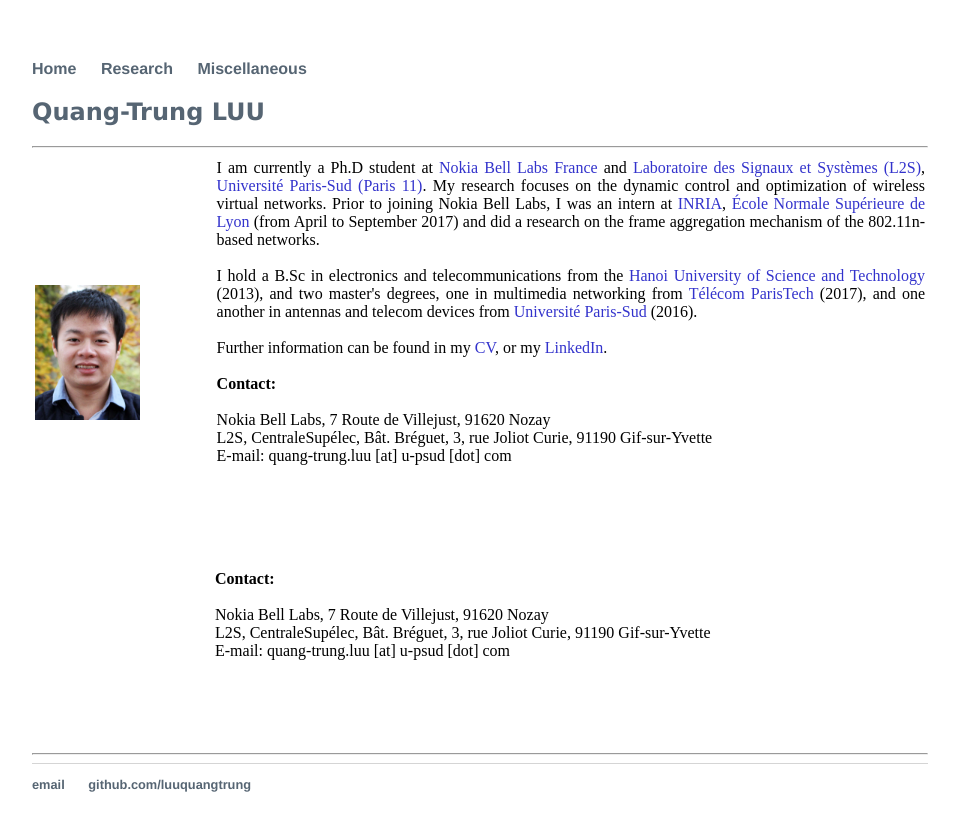
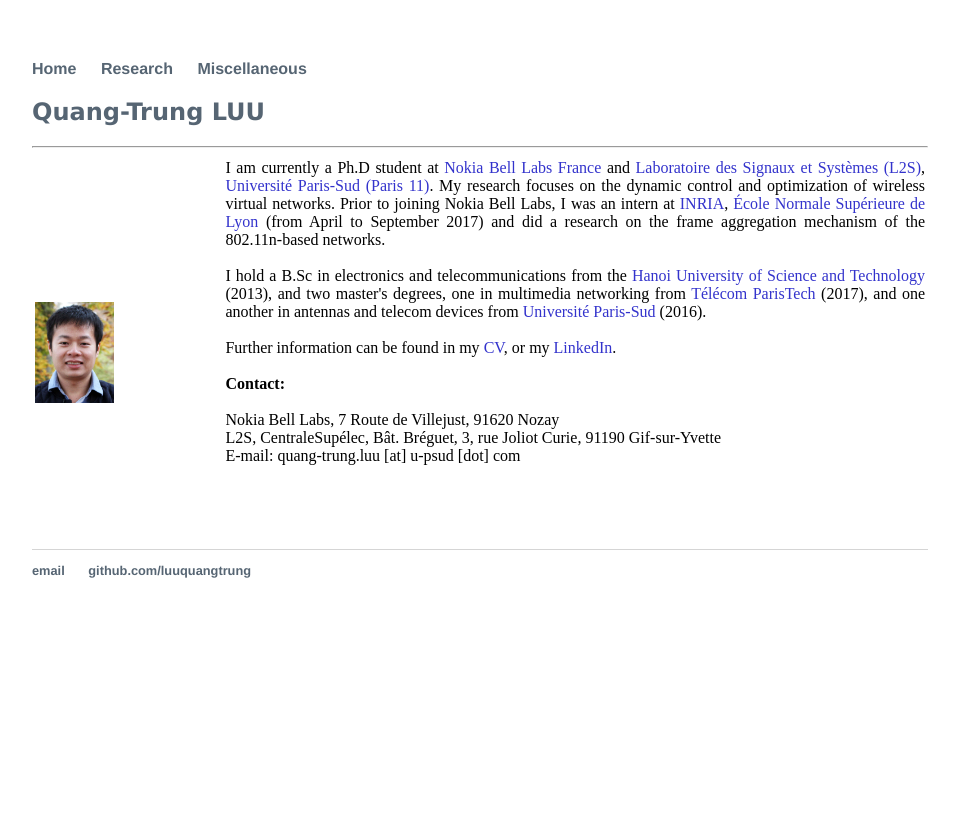
Before and after one commit to luuquangtrung/luuquangtrung.github.io_v1, a Jekyll site: the page built from index.html, in a window 1280 px wide. Shown: the top 831 px of the page, without its empty margins (160-1119 px from the left). Built offline with Jekyll 4.4.1, drawn with Linux system fonts in a browser that asks for light colours.

Commit message:
Update index.html

```diff
--- a/index.html
+++ b/index.html
@@ -13,11 +13,11 @@ title: Quang-Trung Luu
 
 <table width = "100%"; align = left">
    <tr >
-        <td width="15%" align = "justify">
-        	<img style="display:block;" width = "80%" src = "/asset/profile/cv3_small.jpg">
+        <td width="18%" align = "justify">
+        	<img style="display:block;" width = "50%" src = "/asset/profile/cv3_small.jpg">
         </td>
 
-        <td width="5%" align = "center"> </td>
+        <td width="3%" align = "center"> </td>
 
         <td width="80%" align = "justify">
 	        I am currently a Ph.D student at <a href="https://www.bell-labs.com/" target="_blank" rel="nofollow" style="color: #3333cc">Nokia Bell Labs France</a> and
@@ -54,7 +54,7 @@ title: Quang-Trung Luu
 </table>
 
 
-<table width = "100%"; align = left">
+<!-- <table width = "100%"; align = left">
    <tr >
         <td width="20%" align = "center"> </td>
 
@@ -73,8 +73,8 @@ title: Quang-Trung Luu
 		</td>
 
     </tr>
-</table>
+</table> -->
 
 
 </div>
-<hr>
+</hr>
```
